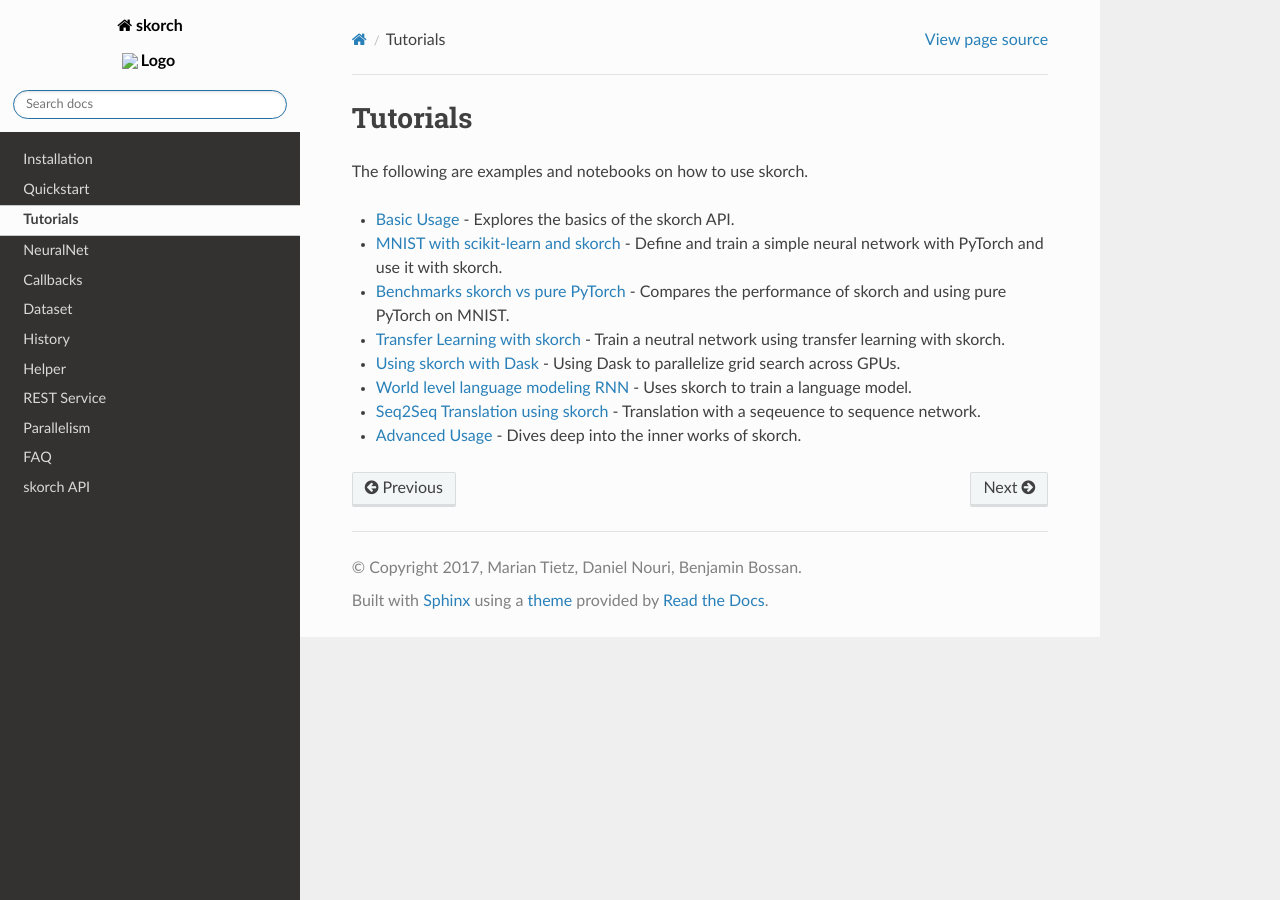
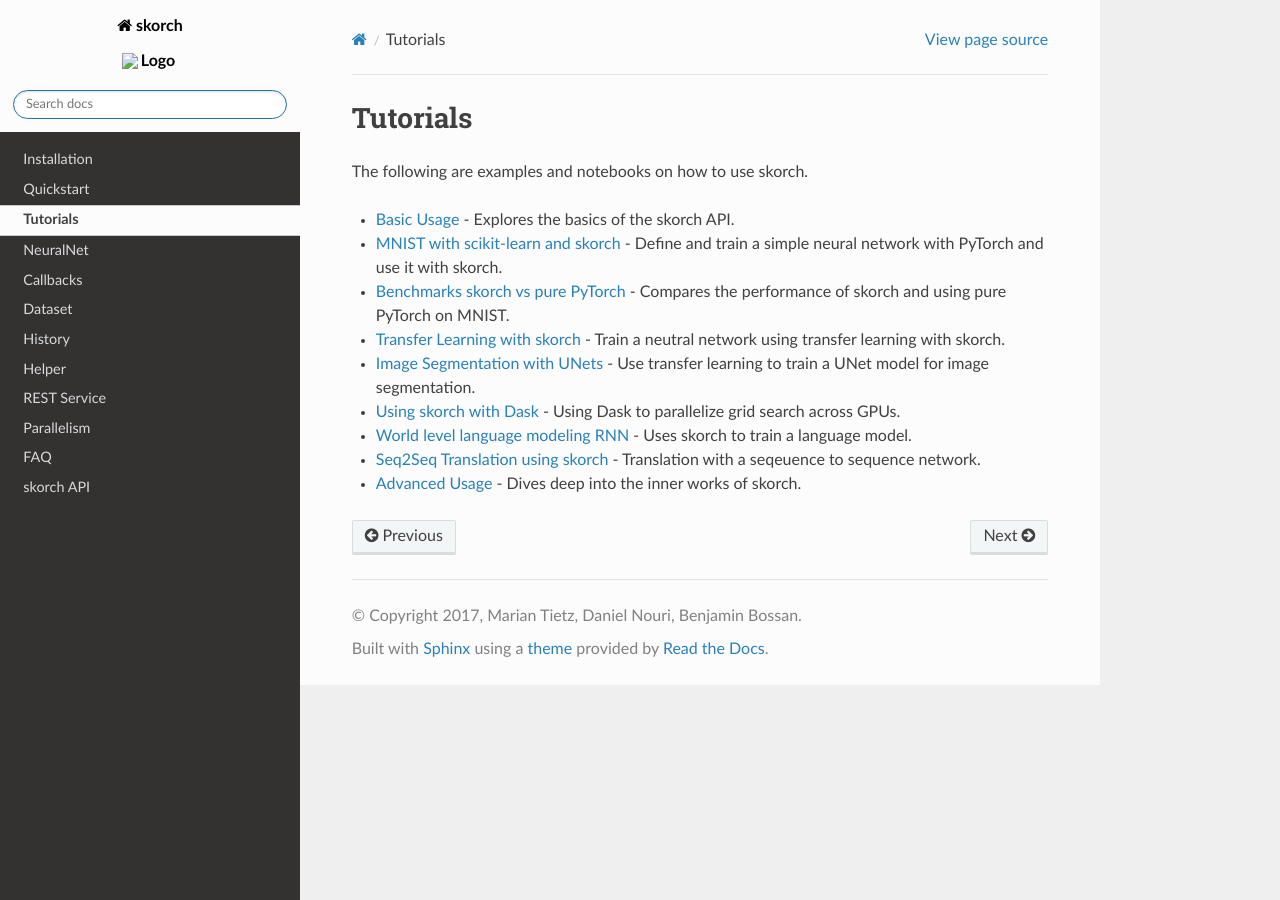
Before and after one commit to skorch-dev/skorch, a Sphinx documentation site: the page built from docs/user/tutorials.rst, in a window 1280 px wide. Built offline with Sphinx 7.4.7 and the Read the Docs theme 2.0.0, drawn with Linux system fonts in a browser that asks for light colours.

Commit message:
DOC: Add to tutorials.rst

```diff
--- a/docs/user/tutorials.rst
+++ b/docs/user/tutorials.rst
@@ -13,6 +13,8 @@
 
 * `Transfer Learning with skorch <https://github.com/dnouri/skorch/blob/master/notebooks/Transfer_Learning.ipynb>`_ - Train a neutral network using transfer learning with skorch.
 
+* `Image Segmentation with UNets <https://github.com/dnouri/skorch/blob/master/examples/Nuclei_Image_Segmentation.ipynb>`_ - Use transfer learning to train a UNet model for image segmentation.
+
 * `Using skorch with Dask <https://github.com/dnouri/skorch/tree/master/examples/rnn_classifer>`_ - Using Dask to parallelize grid search across GPUs.
 
 * `World level language modeling RNN <https://github.com/dnouri/skorch/tree/master/examples/word_language_model>`_ - Uses skorch to train a language model.
```
